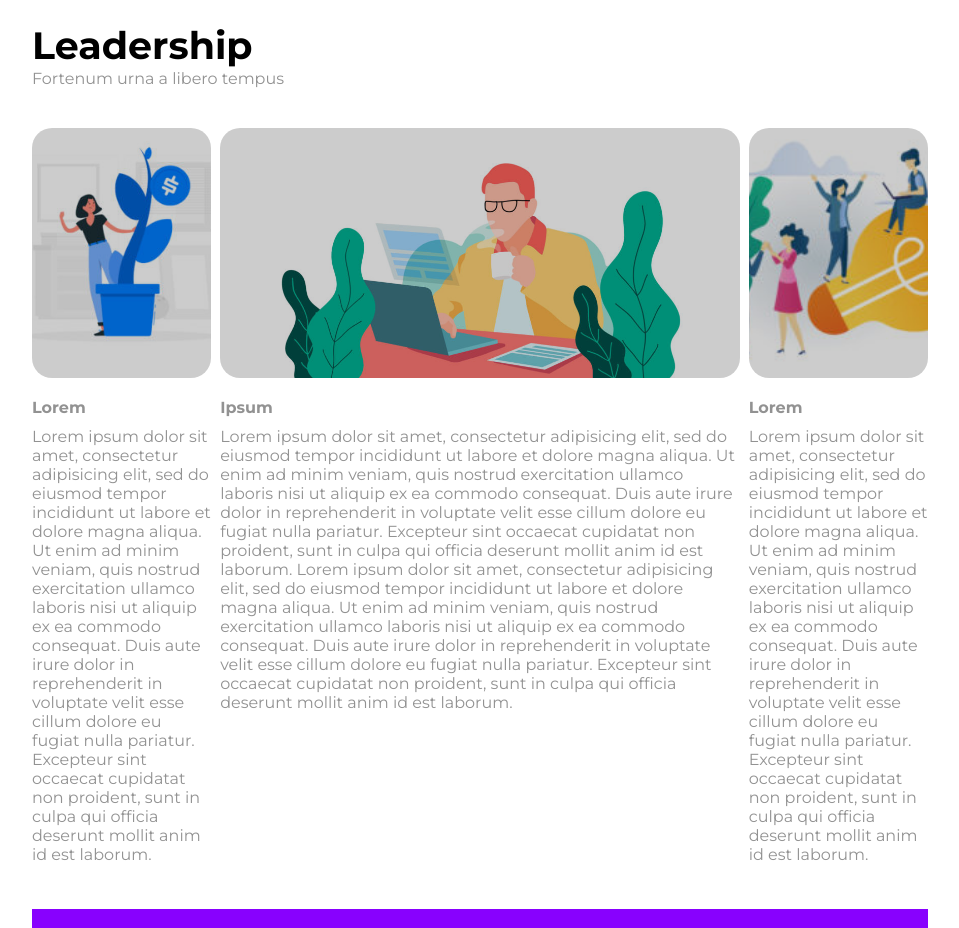
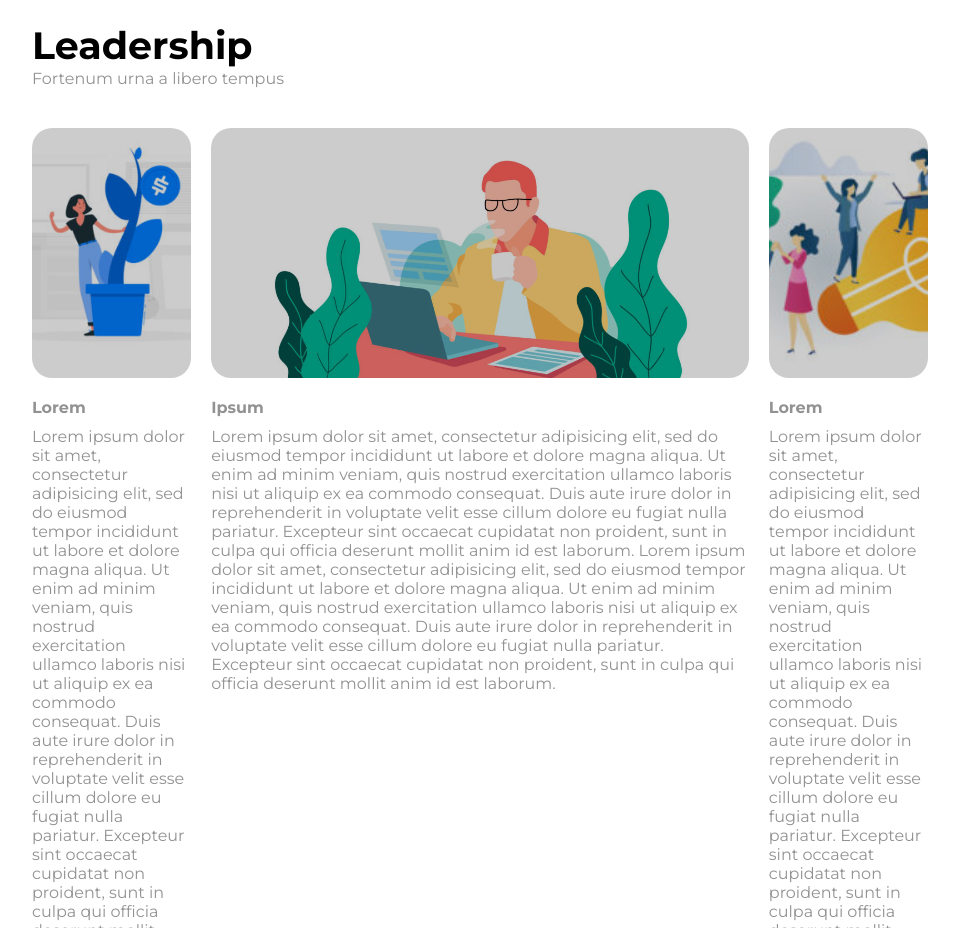
Before and after one commit to lorenaspiller/htmlcss-wp, a plain HTML site: page index.html in a window 1280 px wide. Shown: the part 780-1708 px from the top of the page, without its empty margins (160-1119 px from the left). Drawn offline with Linux system fonts and the light colour scheme.

Commit message:
fix margini all'interno seconda sezione
modifica stile

```diff
--- a/css/style.css
+++ b/css/style.css
@@ -94,7 +94,6 @@ nav li a {
 /* rows */
 
 .rows {
-  /* background-color: #0E85EA; */
   margin-top: 40px;
   padding-bottom: 20px;
 }
@@ -131,12 +130,12 @@ p {
 }
 
 .c-left, .c-right {
-  width: 20%;
+  width: calc(20% - 20px);
 }
 
 .c-middle {
-  width: 58%;
-  margin: 0 1%;
+  width: 60%;
+  margin: 0 20px;
 }
 
 
```
